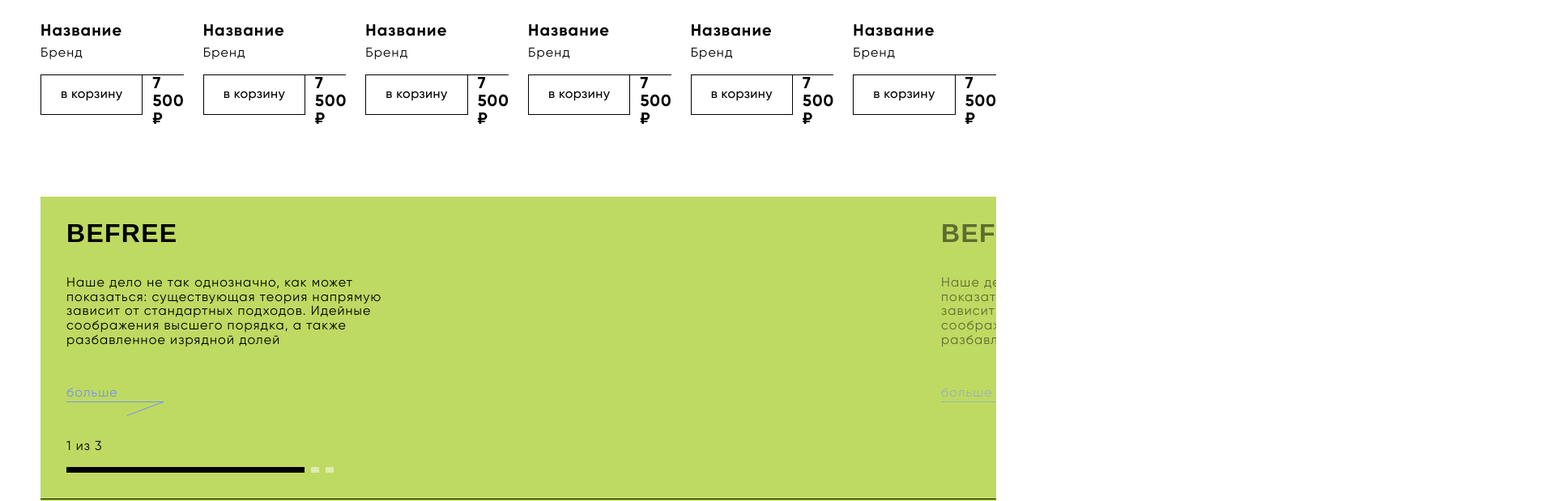
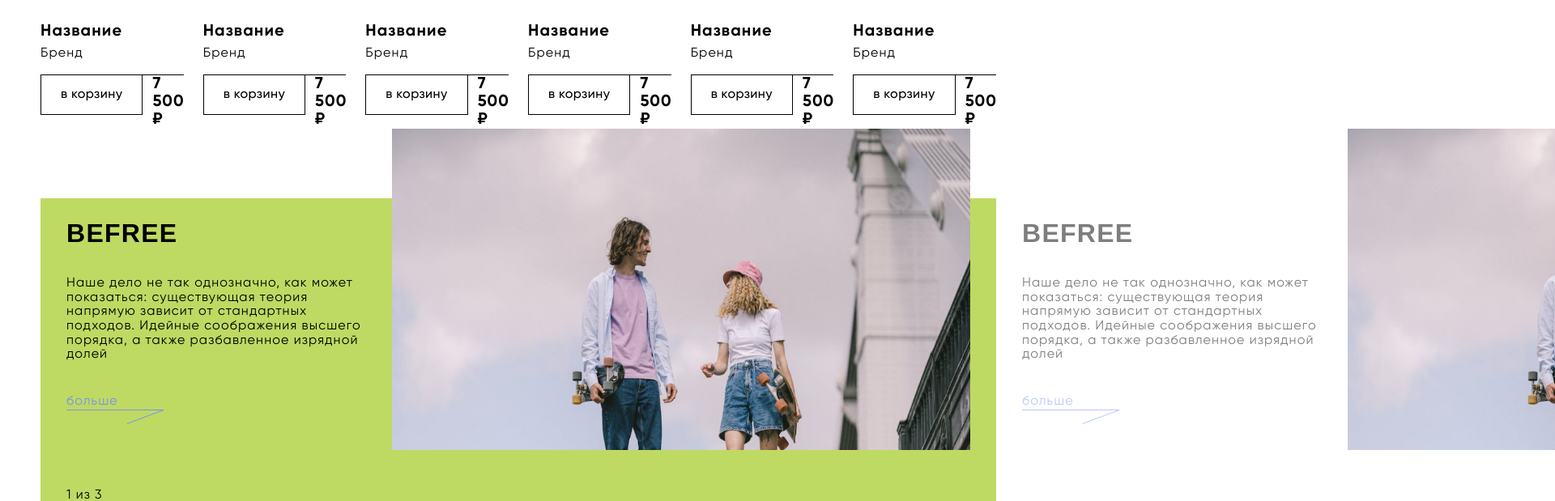
Before and after one commit to alimongairo/reup-front, a React (Vite) app: page / in a window 1280 px wide. Shown: the part 1580-2199 px from the top of the page at 81% size, 1920 px wide, since content can reach past the window. Built offline with nearby package versions, Linux system fonts and the light colour scheme; a web font is replaced by a local one.

Commit message:
try to fx slider

```diff
--- a/src/pages/MainPage/components/ProductSelections/index.tsx
+++ b/src/pages/MainPage/components/ProductSelections/index.tsx
@@ -36,17 +36,17 @@
         [swiperRef],
     )
 
-    useEffect(() => {
-        const handleWindowResize = () => {
-            setWindowWidth(window.innerWidth);
-        };
+    // useEffect(() => {
+    //     const handleWindowResize = () => {
+    //         setWindowWidth(window.innerWidth);
+    //     };
 
-        window.addEventListener('resize', handleWindowResize);
+    //     window.addEventListener('resize', handleWindowResize);
 
-        return () => {
-            window.removeEventListener('resize', handleWindowResize);
-        };
-    }, []);
+    //     return () => {
+    //         window.removeEventListener('resize', handleWindowResize);
+    //     };
+    // }, []);
 
     useEffect(() => {
         if(windowWidth<=758){
--- a/src/pages/MainPage/components/ReupChoosen/index.module.scss
+++ b/src/pages/MainPage/components/ReupChoosen/index.module.scss
@@ -1,17 +1,15 @@
+@import '../../../../styles/vars.scss';
+
 .slides {
   display: flex;
-  overflow-x: hidden;
-  background: linear-gradient(
-    180deg,
-    rgba(54, 241, 229, 0) 20%,
-    rgb(190, 218, 98) 20%
-  );
-  @media screen and (min-width: 390px) and (max-width: 586px) {
-    background: linear-gradient(
-      0deg,
+  background: linear-gradient(180deg,
       rgba(54, 241, 229, 0) 20%,
-      rgb(190, 218, 98) 20%
-    );
+      rgb(190, 218, 98) 20%);
+
+  @media(max-width: $media-mobile) {
+    background: linear-gradient(0deg,
+        rgba(54, 241, 229, 0) 20%,
+        rgb(190, 218, 98) 20%);
   }
 
   .slide {
@@ -22,22 +20,28 @@
     transition: 0.3s;
     display: flex;
     gap: 2rem;
-    @media screen and (min-width: 390px) and (max-width: 586px) {
-      width: 100%;
-      min-width: 350px;
+    min-width: 100%;
+
+    @media(max-width: $media-mobile) {
       display: flex;
       flex-direction: column;
       margin-top: 0;
       padding: 2rem;
       padding-top: 0;
+      gap: 0;
     }
+
     &.active .text {
       opacity: 1;
     }
+
     .imgWrapper {
-      margin-top: -105px;
-      width: 100%;
-      @media screen and (min-width: 390px) and (max-width: 586px) {
+      margin-top: -5rem;
+      width: 80%;
+      aspect-ratio: 1.8;;
+
+
+      @media(max-width: $media-mobile) {
         width: 100%;
         align-self: center;
         align-items: center;
@@ -45,10 +49,10 @@
         margin: 0;
       }
     }
+
     .imgWrapper img {
-      width: 100%;
-      height: auto;
-      @media screen and (min-width: 390px) and (max-width: 586px) {
+
+      @media(max-width: $media-mobile) {
         padding: 0;
         margin: 0;
       }
@@ -67,18 +71,21 @@
   display: flex;
   gap: 8px;
   background: var(--reup-green);
+
   .activeCount {
     flex-grow: 1;
     background: black !important;
     opacity: 1 !important;
     transform: scale(1) !important;
   }
+
   .count {
     transition: 0.3s;
     background: #ffffff;
     opacity: 0.5;
     width: 10px;
     cursor: pointer;
+
     &:hover {
       transform: scale(1.1);
       background: #000000;
@@ -93,14 +100,20 @@
   gap: 1rem;
   padding: 2rem 0;
   opacity: 0.5;
-  @media screen and (min-width: 390px) and (max-width: 586px) {
+
+  @media(max-width: $media-mobile) {
     width: 100%;
+  }
+
+  .sub {
+    min-height: 98px;
   }
 }
 
 .moreBtn {
   margin-top: 2rem;
-  @media screen and (min-width: 390px) and (max-width: 586px) {
+
+  @media(max-width: $media-mobile) {
     margin-top: 0;
   }
 }
@@ -109,13 +122,10 @@
   background: var(--reup-green);
   border-bottom: 1px solid black;
   padding-bottom: 2rem;
-  transform: translateY(-50px);
 }
 
 .slider {
-  background: linear-gradient(
-    180deg,
-    rgba(54, 241, 229, 0) 26%,
-    rgba(190, 218, 98, 1) 26%
-  );
+  background: linear-gradient(180deg,
+      rgba(54, 241, 229, 0) 26%,
+      rgba(190, 218, 98, 1) 26%);
 }
--- a/src/pages/MainPage/components/ReupChoosen/index.tsx
+++ b/src/pages/MainPage/components/ReupChoosen/index.tsx
@@ -8,10 +8,10 @@
 
 import { useWindowSize } from '../../../../hooks';
 
-import img from '@/static/img/model1.png';
+import img from '../../../../../static/images/hardcode/model1.png';
 import cx from './index.module.scss';
 import { Typography } from "@mui/material";
-import { MoreLink } from "../../../../components/ui";
+import { MoreLink, Image } from "../../../../components/ui";
 
 export interface IMainSlider {
   bgColor?: string;
@@ -37,21 +37,15 @@
         >
           <div className={cx.text}>
             <Typography variant="h2">BEFREE</Typography>
-            <p >
+            <p className={cx.sub}>
               Наше дело не так однозначно, как может показаться: существующая
               теория напрямую зависит от стандартных подходов. Идейные
               соображения высшего порядка, а также разбавленное изрядной долей{' '}
             </p>
             <MoreLink className={cx.moreBtn} />
           </div>
-          <div
-            className={cx.imgWrapper}
-            style={{
-              width: typeof curWidth === 'number' ? curWidth * 0.6 : 'auto',
-            }}
-          >
-            {/* <Image src={img} alt={'img'} /> */}
-          </div>
+          <Image src={img} alt={'img'} className={cx.imgWrapper} />
+
         </div>
         <div
           className={classNames(cx.slide, {
@@ -65,21 +59,16 @@
         >
           <div className={cx.text}>
             <Typography variant="h2">BEFREE</Typography>
-            <p>
+            <p className={cx.sub}>
               Наше дело не так однозначно, как может показаться: существующая
               теория напрямую зависит от стандартных подходов. Идейные
               соображения высшего порядка, а также разбавленное изрядной долей{' '}
             </p>
             <MoreLink className={cx.moreBtn} />
           </div>
-          <div
-            className={cx.imgWrapper}
-            style={{
-              width: typeof curWidth === 'number' ? curWidth * 0.6 : 'auto',
-            }}
-          >
-            {/* <Image src={img} alt={'img'} /> */}
-          </div>
+
+          <Image src={img} alt={'img'} className={cx.imgWrapper} />
+
         </div>
         <div
           className={classNames(cx.slide, {
@@ -93,21 +82,14 @@
         >
           <div className={cx.text}>
             <Typography variant="h2">BEFREE</Typography>
-            <p>
+            <p className={cx.sub}>
               Наше дело не так однозначно, как может показаться: существующая
               теория напрямую зависит от стандартных подходов. Идейные
               соображения высшего порядка, а также разбавленное изрядной долей{' '}
             </p>
             <MoreLink className={cx.moreBtn} />
           </div>
-          <div
-            className={cx.imgWrapper}
-            style={{
-              width: typeof curWidth === 'number' ? curWidth * 0.6 : 'auto',
-            }}
-          >
-            {/* <Image src={img} alt={'img'} /> */}
-          </div>
+          <Image src={img} alt={'img'} className={cx.imgWrapper} />
         </div>
       </div>
       <div className={cx.footer}>
```
Also changed, not shown: static/images/hardcode/model1.png (added).
